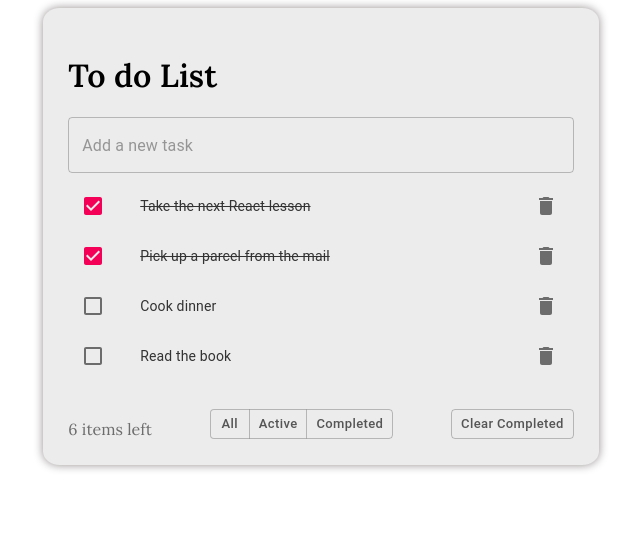
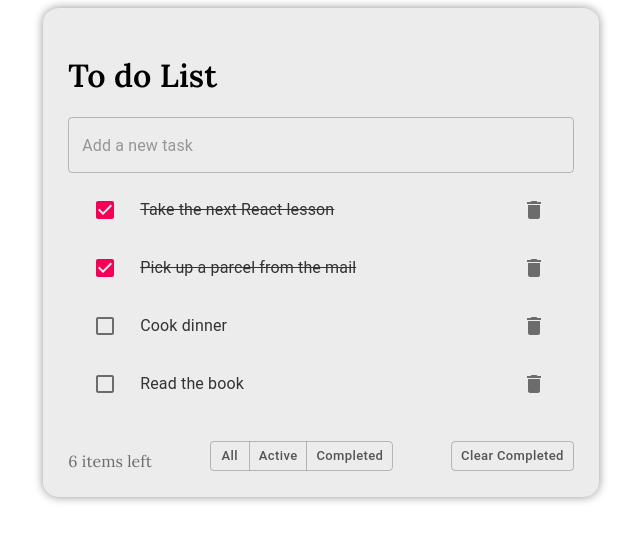
Before and after one commit to WebHeroSchool/TatiTodo, a React (Create React App) app: page / in a window 1280 px wide. Shown: the top 542 px of the page, without its empty margins (319-959 px from the left). Built offline with nearby package versions, Linux system fonts and the light colour scheme.

Commit message:
change state

```diff
--- a/src/components/App/App.js
+++ b/src/components/App/App.js
@@ -9,24 +9,41 @@
 		items: [
 			{
 				value: "Take the next React lesson",
-				isDone: true
+				isDone: true,
+				id: 1
 			},
 			{
 				value: "Pick up a parcel from the mail",
-				isDone: true
+				isDone: true,
+				id: 2
 			},
 			{
 				value: "Сook dinner",
-				isDone: false
+				isDone: false,
+				id: 3
 			},
 			{
 				value: "Read the book",
-				isDone: false
+				isDone: false,
+				id: 4
 			}
 		]
 	}
 
-	onClickDone = (isDone) => console.log(isDone);
+	onClickDone = id => {
+		const newItemList = this.state.items.map(item => {
+			const newItem = {...item};
+
+			if(item.id === id){
+				newItem.isDone = !item.isDone;
+			}
+
+			return newItem;
+		});
+
+		this.setState({items: newItemList});
+	}
+
 	render(){
 		return(
 			<div className={styles.wrap}>
--- a/src/components/Item/Item.js
+++ b/src/components/Item/Item.js
@@ -8,22 +8,21 @@
 import IconButton from '@material-ui/core/IconButton';
 import DeleteIcon from '@material-ui/icons/Delete';
 
-const Item = ({value, isDone, onClickDone}) =>
+const Item = ({value, isDone, id, onClickDone}) =>
 	(<span className={
 		classnames({ [styles.item]:true,
 					 [styles.done]:isDone})
 	  }>
 	  	<ListItemIcon >
 			<Checkbox
-				edge="start"
 			    checked={isDone}
 			    tabIndex={-1}
-			    onClick = {() => onClickDone(isDone)}
+			    onClick = {() => onClickDone(id)}
             />
         </ListItemIcon>
-        <ListItemText primary={`${value}`}/>
+        <ListItemText primary={value}/>
 	    <ListItemSecondaryAction>
-	        <IconButton edge="end" aria-label="comments">
+	        <IconButton aria-label="comments">
 			    <DeleteIcon />
 			</IconButton>
 		</ListItemSecondaryAction>
--- a/src/components/ItemList/ItemList.js
+++ b/src/components/ItemList/ItemList.js
@@ -3,33 +3,16 @@
 import List from '@material-ui/core/List';
 import ListItem from '@material-ui/core/ListItem';
 
-export default function ItemList({items, onClickDone}) {
-  const [checked, setChecked] = React.useState([0]);
+const ItemList = ({items, onClickDone}) => (
+    <List>
+    	{items.map(item =>
+	    	<ListItem key={item.value} role={undefined}>
+	          	<Item value={item.value}
+	          		  isDone={item.isDone}
+	          		  id={item.id}
+	          		  onClickDone={onClickDone}/>
+	        </ListItem>)
+	    }
+    </List>);
 
-  const handleToggle = (value: number) => () => {
-    const currentIndex = checked.indexOf(value);
-    const newChecked = [...checked];
-
-    if (currentIndex === -1) {
-      newChecked.push(value);
-    } else {
-      newChecked.splice(currentIndex, 1);
-    }
-
-    setChecked(newChecked);
-  };
-
-  return (
-    <List>
-    	{items.map((item, i) => {
-	        const labelId = `checkbox-list-label-${item.value}`;
-
-	        return (
-	          <ListItem key={i} role={undefined} dense button onClick={handleToggle(item.value)}>
-	          	<Item value={item.value} isDone={item.isDone} onClickDone={onClickDone}/>
-	          </ListItem>
-	        );
-      	})}
-    </List>
-  );
-}
+export default ItemList;
```
